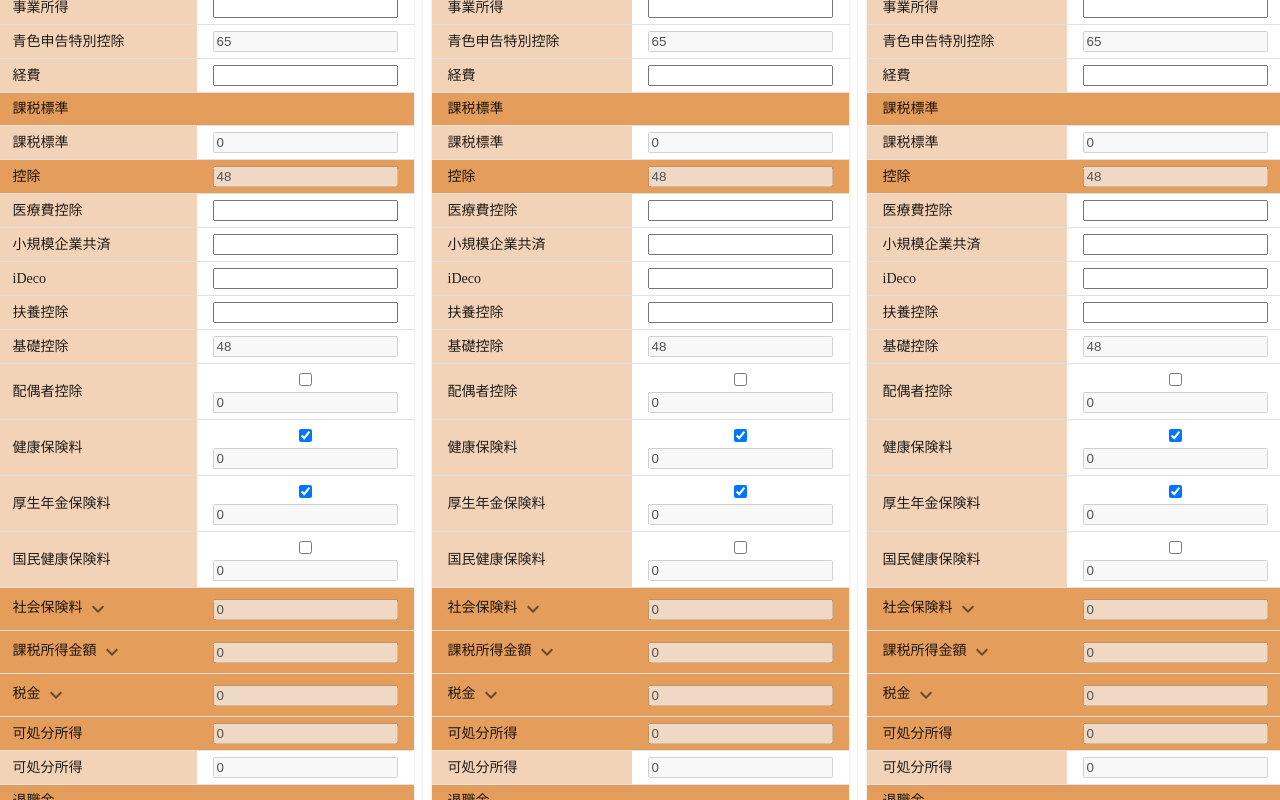
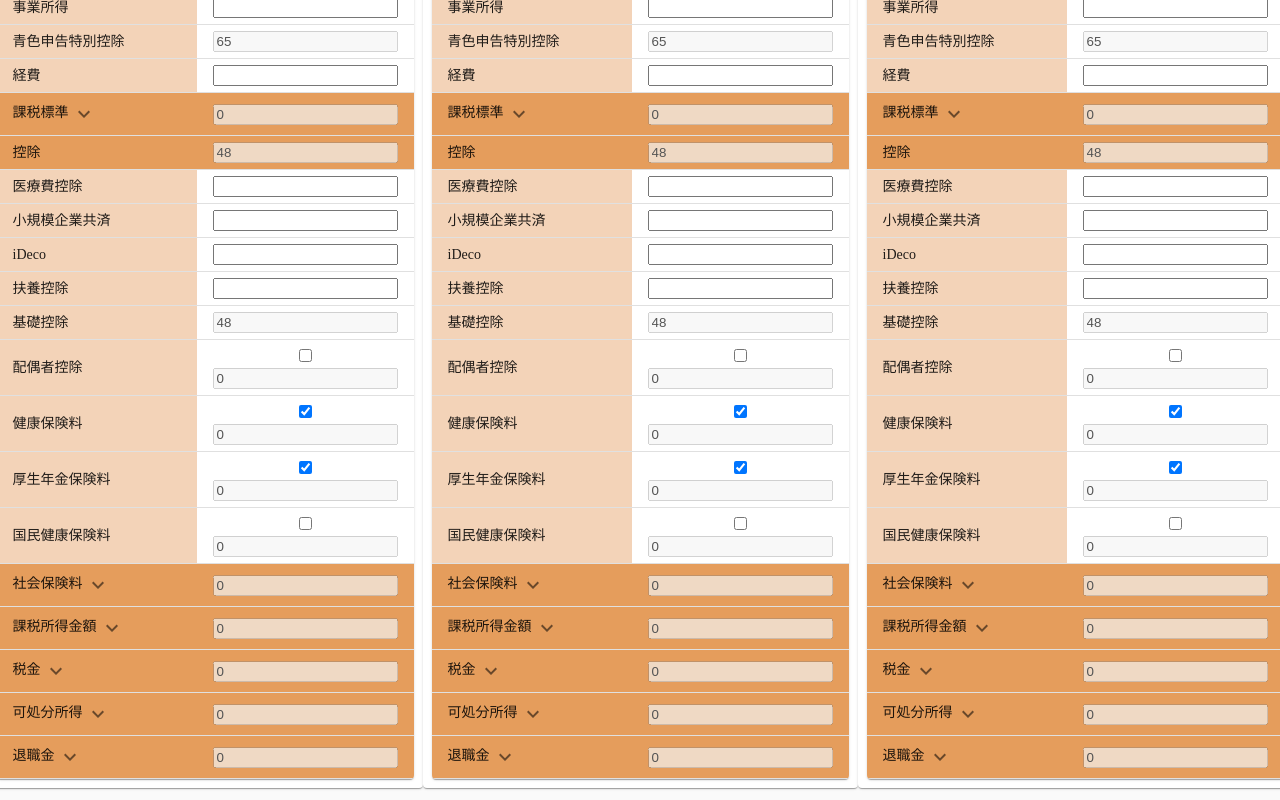
Before and after one commit to somurieengieer/fire-simulator, a React (Create React App) app: page /tax in a window 1280 px wide. Shown: the part 380-1180 px from the top of the page. Built offline with nearby package versions, Linux system fonts and the light colour scheme.

Commit message:
expand処理を追加

```diff
--- a/src/layout/molecules/TaxTable.tsx
+++ b/src/layout/molecules/TaxTable.tsx
@@ -26,8 +26,11 @@ export function TaxTable({taxSetIndex, taxSet}: PhasesTableProps) {
   const tableClasses = usePatternTableStyles();
   const dispatch = useDispatch();
   const [expandedSocialInsurance, setExpandedSocialInsurance] = useState<boolean>(false)
+  const [expandedBaseOfTaxation, setExpandedBaseOfTaxation] = useState<boolean>(false)
   const [expandedTaxableIncomeAmount, setExpandedTaxableIncomeAmount] = useState<boolean>(false)
   const [expandedPersonalTax, setExpandedPersonalTax] = useState<boolean>(false)
+  const [expandedDisposableIncome, setExpandedDisposableIncome] = useState<boolean>(false)
+  const [expandedRetirementTax, setExpandedRetirementTax] = useState<boolean>(false)
 
   const updateTaxSetItem = (updateValue: (set: TaxSet) => void) => {
     const newTaxSet = JSON.parse(JSON.stringify(taxSet)) as TaxSet
@@ -100,7 +103,8 @@ export function TaxTable({taxSetIndex, taxSet}: PhasesTableProps) {
                     </>
                     ))}
                 </TaxSubHeaderRowSet>
-                <TaxSubHeaderRowSet title={'課税標準'}>
+                <TaxSubHeaderRowSet title={'課税標準'} amount={taxSet.baseOfTaxation}
+                                    expanded={expandedBaseOfTaxation} handleExpandClick={setExpandedBaseOfTaxation}>
                   <TaxTableRowSet rowLabel={'課税標準'}
                                   value={taxSet.baseOfTaxation || ''}
                                   disabled={true}
@@ -144,13 +148,15 @@ export function TaxTable({taxSetIndex, taxSet}: PhasesTableProps) {
                     />
                   ))}
                 </TaxSubHeaderRowSet>
-                <TaxSubHeaderRowSet title={'可処分所得'} amount={taxSet.disposableIncome}>
+                <TaxSubHeaderRowSet title={'可処分所得'} amount={taxSet.disposableIncome}
+                                    expanded={expandedDisposableIncome} handleExpandClick={setExpandedDisposableIncome}>
                   <TaxTableRowSet rowLabel={'可処分所得'}
                                   value={taxSet.disposableIncome}
                                   disabled={true}
                   />
                 </TaxSubHeaderRowSet>
-                <TaxSubHeaderRowSet title={'退職金'}>
+                <TaxSubHeaderRowSet title={'退職金'} amount={taxSet.retirementTax.disposableIncome}
+                                    expanded={expandedRetirementTax} handleExpandClick={setExpandedRetirementTax}>
                   <TaxTableRowSet rowLabel={'労働年数'}
                                   value={taxSet.retirementTax.workingYears}
                                   onChange={v => updateTaxSetItem(taxSet => taxSet.retirementTax.workingYears = Number(v))}
```
